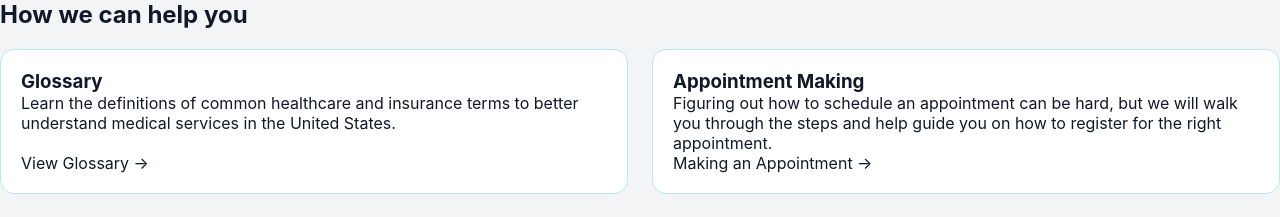
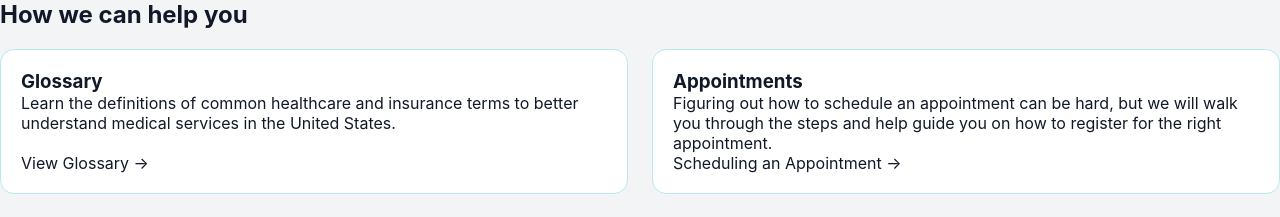
Before and after one commit to klee1569/INFO-Capstone, a Next.js app: page /Home in a window 1280 px wide. Shown: the part 248-465 px from the top of the page. Built offline with nearby package versions, Linux system fonts and the light colour scheme.

Commit message:
additional changes

```diff
--- a/app/Home/page.jsx
+++ b/app/Home/page.jsx
@@ -32,13 +32,13 @@ export default function Home(){
 
 
                     <div className="feature-grid-card">
-                        <h3> Appointment Making </h3>
+                        <h3> Appointments </h3>
                         <p>
                             Figuring out how to schedule an appointment can be hard, but
                             we will walk you through the steps and help guide you on how to register for
                             the right appointment.
                         </p>
-                        <Link href="/appointment">Making an Appointment → </Link>
+                        <Link href="/appointment">Scheduling an Appointment → </Link>
                     </div>
 
 
```
